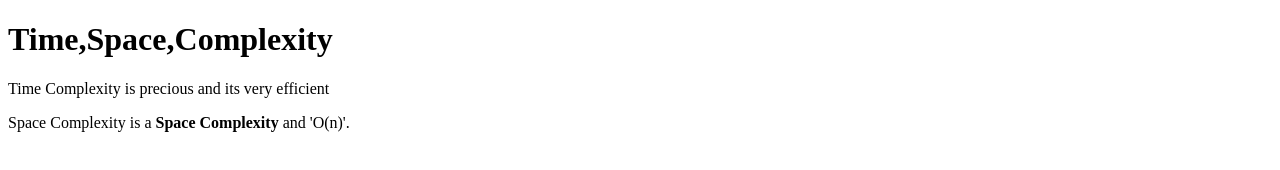
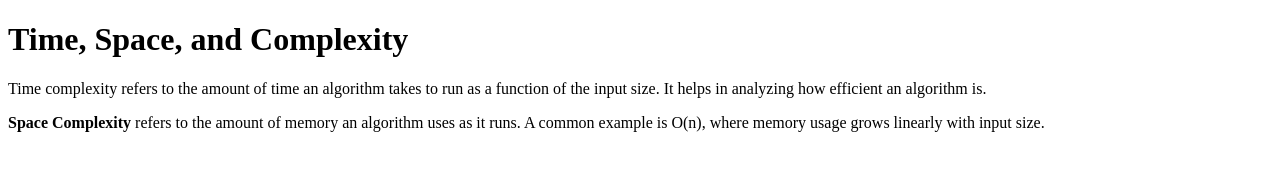
Before and after one commit to acciojob/time-and-space-complexity-9381741733, a website: page main.html in a window 1280 px wide. Drawn offline with Linux system fonts and the light colour scheme.

Commit message:
created a submission

```diff
--- a/main.html
+++ b/main.html
@@ -6,9 +6,10 @@
     <title>Understanding Time and Space Complexity</title>
 </head>
 <body>
-	<h1>Time,Space,Complexity</h1>
-	<p>Time Complexity is precious and its very efficient </p>
-	<p>Space Complexity is a <strong>Space Complexity</strong> and 'O(n)'. </p>
+    <h1>Time, Space, and Complexity</h1>
 
+    <p>Time complexity refers to the amount of time an algorithm takes to run as a function of the input size. It helps in analyzing how efficient an algorithm is.</p>
+
+    <p><b>Space Complexity</b> refers to the amount of memory an algorithm uses as it runs. A common example is O(n), where memory usage grows linearly with input size.</p>
 </body>
 </html>
```
